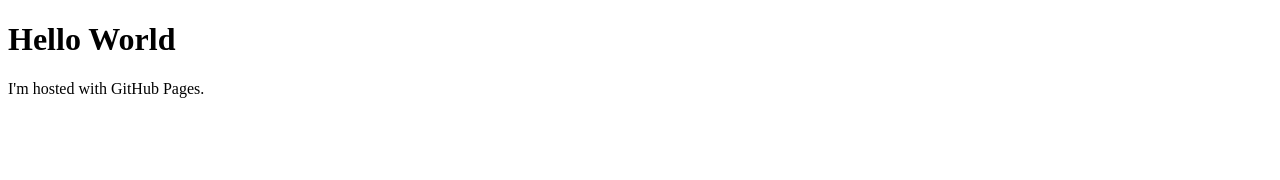
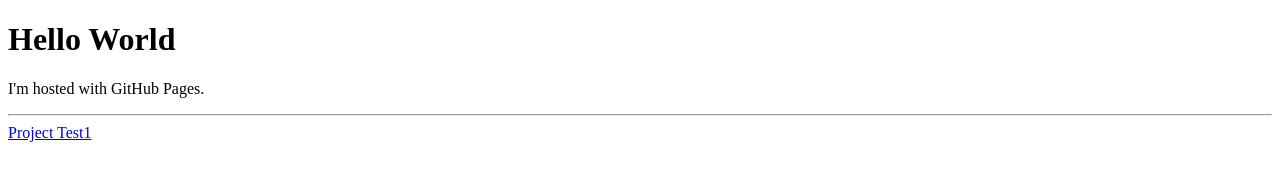
Before and after one commit to tdmitchell/tdmitchell.github.io, a plain HTML site: page index.html in a window 1280 px wide. Drawn offline with Linux system fonts and the light colour scheme.

Commit message:
2_Including Test1 Project

```diff
--- a/index.html
+++ b/index.html
@@ -3,5 +3,7 @@
 <body>
 <h1>Hello World</h1>
 <p>I'm hosted with GitHub Pages.</p>
+<hr>
+<a href="../Test1/index.html">Project Test1</a>
 </body>
 </html>
```
